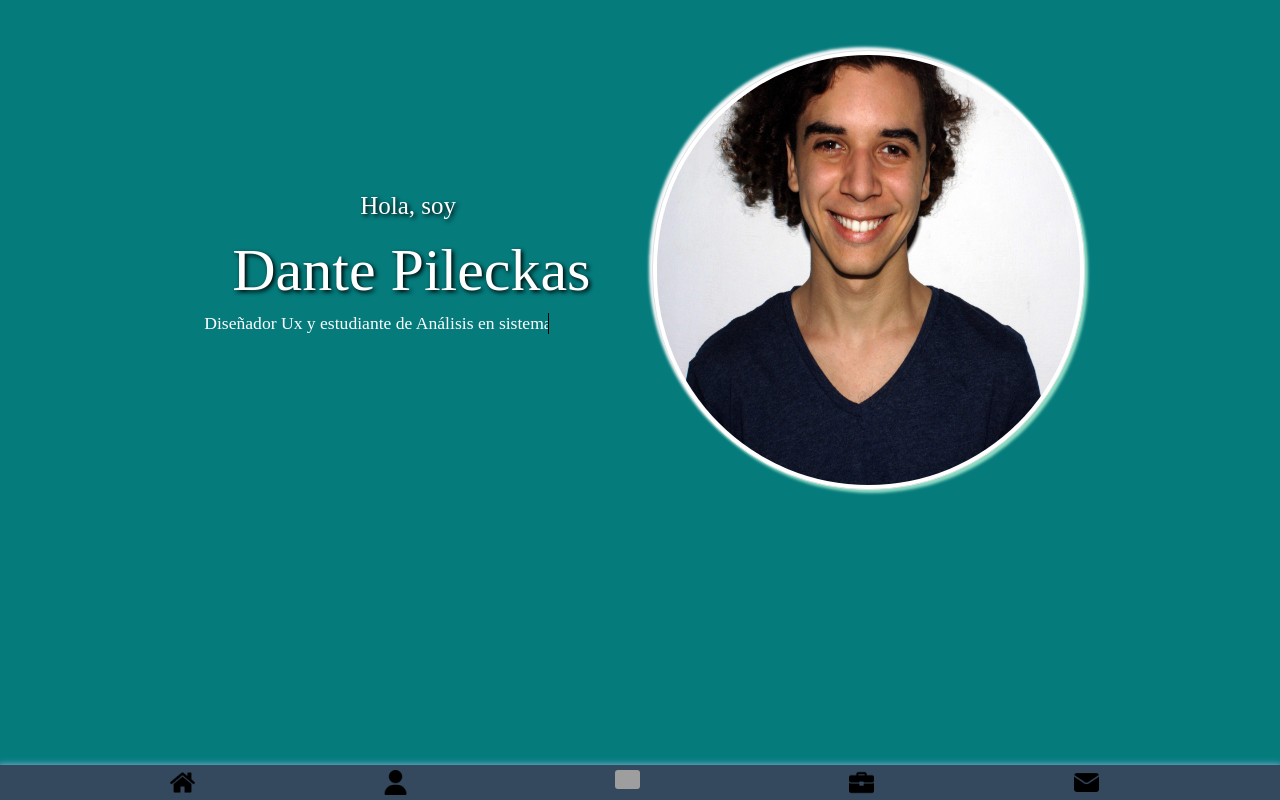
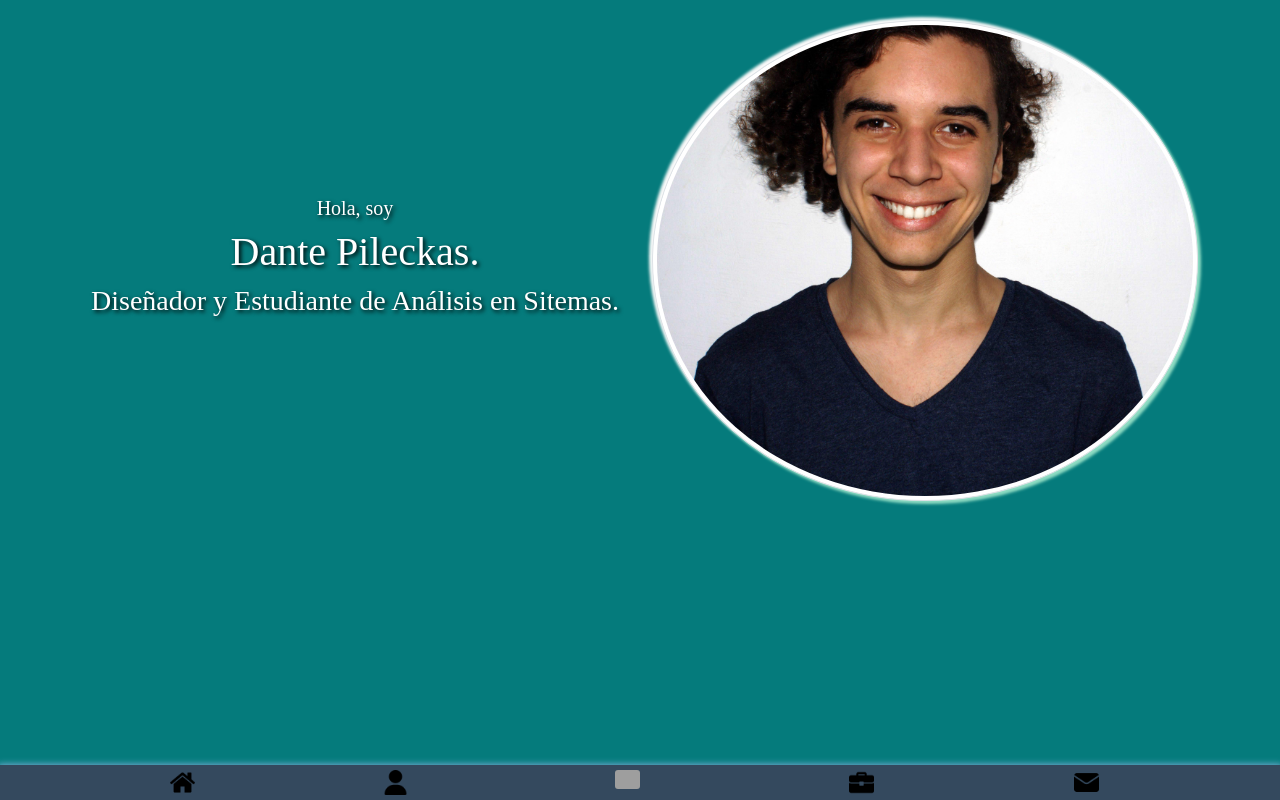
Before and after one commit to DantePileckas/DantePileckas.github.io, an Angular app: page /home in a window 1280 px wide. Built offline with nearby package versions, Linux system fonts and the light colour scheme; grey boxes are pictures that could not be loaded.

Commit message:
Ajustes de márgenes y efectos

```diff
--- a/src/app/components/home/home.component.css
+++ b/src/app/components/home/home.component.css
@@ -1,4 +1,6 @@
-.container{
+@import url('https://fonts.googleapis.com/css?family=Source+Code+Pro');
+
+/* .container{
     display: flex;
     justify-content: center;
     padding: 50px;
@@ -13,10 +15,13 @@
 
 
             .round-pic{
+                display: flex;
+                justify-content: center;
                 text-align: center;
             }
 
             .round-pic img{
+                display: flex;
                 border-radius: 250px;
                 width:450px;
                 height: 440px;
@@ -42,7 +47,6 @@
                 width: 359px;
                 height: 69px;
                 top: 278px;
-
                 font-family: "Times New Roman";
                 font-style: normal;
                 font-weight: normal;
@@ -53,22 +57,22 @@
             }
 
             .info h3{
-                 width: 415px;
+                width: 415px;
                 height: 29px;
-                /* top:363px;  */
                 font-family: "Times New Roman";
-                /* font-style: normal;
-                font-weight: normal; */
-                /* line-height: 29px;  */
                 color: #000;
                 font-size: 1.1em;
                 color: #fff;
+                display: flex;
+                justify-content: center;
                 position: relative;
                 float: left;
             }
 
             h3 span {
                 position: absolute;
+                display: flex;
+                justify-content: center;
                 right:0;
                 width:0;
                 background: #057B7C ;
@@ -94,4 +98,37 @@
                 .info h3{
                     font-size: 1.5rem;
                 }
-            }
+            }  */
+
+
+.container{
+    display: flex;
+    justify-content: center;
+    padding: 20px 0 70px;
+}
+
+.text{
+    display: flex;
+    flex-direction: column;
+    justify-content: center;
+}
+
+
+h5, h1, h3{
+    display: flex;
+    justify-content:center;
+    color: #FFFFFF;
+    text-shadow: 2px 2px 4px #000000;
+}
+
+h3{
+    text-align: center;
+}
+
+img{
+    /* width: 100%; */
+    /* margin: auto; */
+    display: flex;
+    border-radius: 100%;
+    box-shadow: 3px 3px 3px #90ddc4, -3px -3px 3px #fafafa;
+}
--- a/src/app/components/home/home.component.html
+++ b/src/app/components/home/home.component.html
@@ -1,14 +1,14 @@
     <!--Presentación-->
-    <div class="container">
+    <!-- <div class="container">
         <div class="row">
           <div class="col-md info">
             <h5>Hola, soy</h5>
             <h1>Dante Pileckas</h1>
             <h3>Diseñador Ux y estudiante de Análisis en sistemas
             <span>&#160;</span></h3>
-          </div>
+          </div> -->
           <!--imagen-->
-          <div class="col-md">
+          <!-- <div class="col mx-auto">
             <div class="round-pic">
                   <img src="/assets/img/uno.jpg" class="img-thumbnail img-circle">
             </div>
@@ -16,3 +16,23 @@
 
         </div>
     </div>
+       -->
+
+
+      <div class="container">
+
+        <div class="row">
+                 <!-- texto -->
+          <div class="col-md-6 text">
+            <h5>Hola, soy</h5>
+            <h1>Dante Pileckas.</h1>
+            <h3>Diseñador y Estudiante de Análisis en Sitemas.</h3>
+          </div>
+
+                 <!-- Imágen -->
+            <div class="col-md-6">
+               <img src="/assets/img/uno.jpg" class="img-thumbnail img-circle">
+            </div>
+
+        </div>
+      </div>
```
